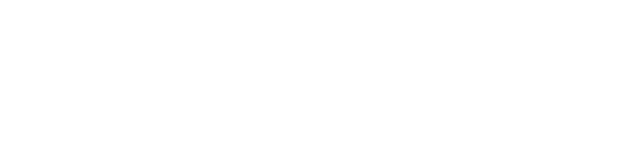
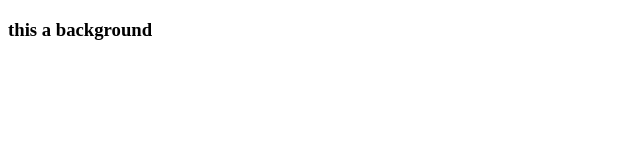
Before and after one commit to SamiHas/background-generator, a plain HTML site: page index.html in a window 1280 px wide. Shown: the whole page, without its empty margins (0-640 px from the left). Drawn offline with Linux system fonts and the light colour scheme.

Commit message:
changing txt

```diff
--- a/index.html
+++ b/index.html
@@ -4,6 +4,6 @@
 	<title>COOLest</title>
 </head>
 <body>
-
+	<h3>this a background</h3>
 </body>
 </html>
```
